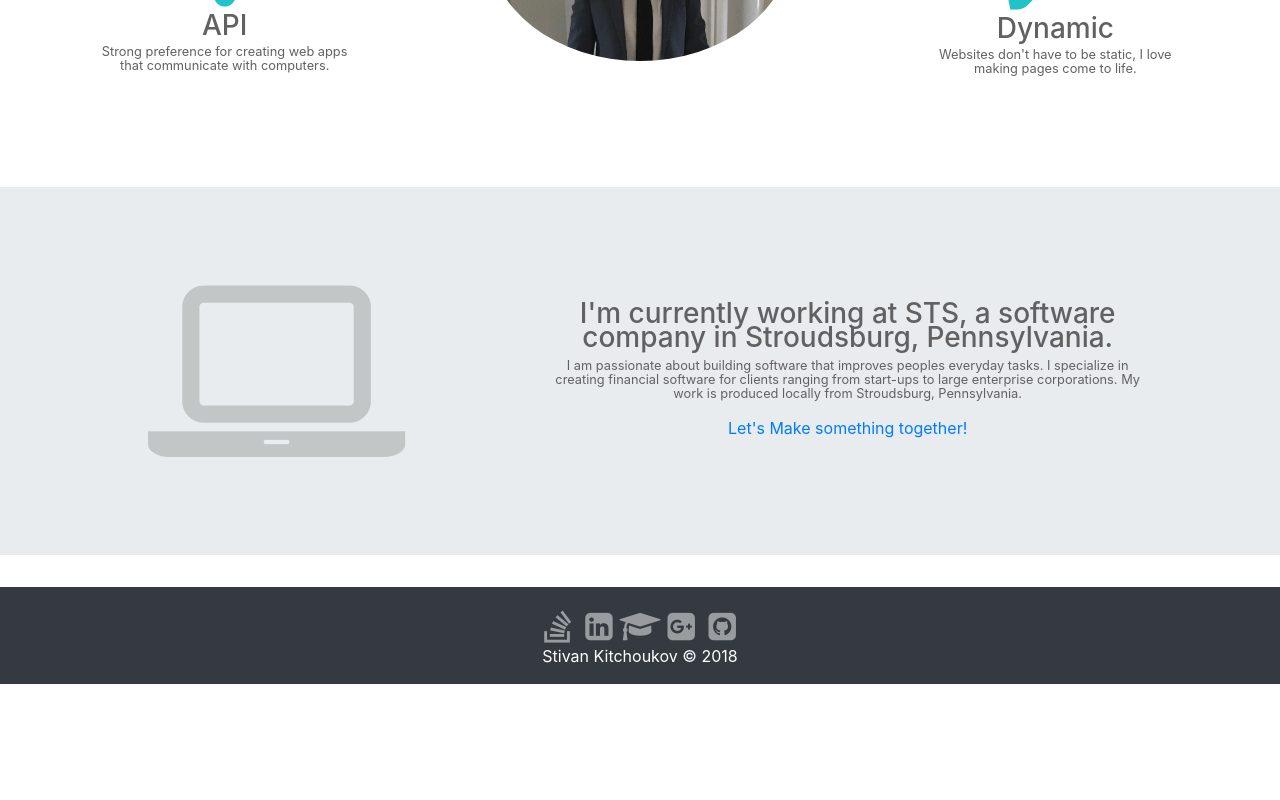
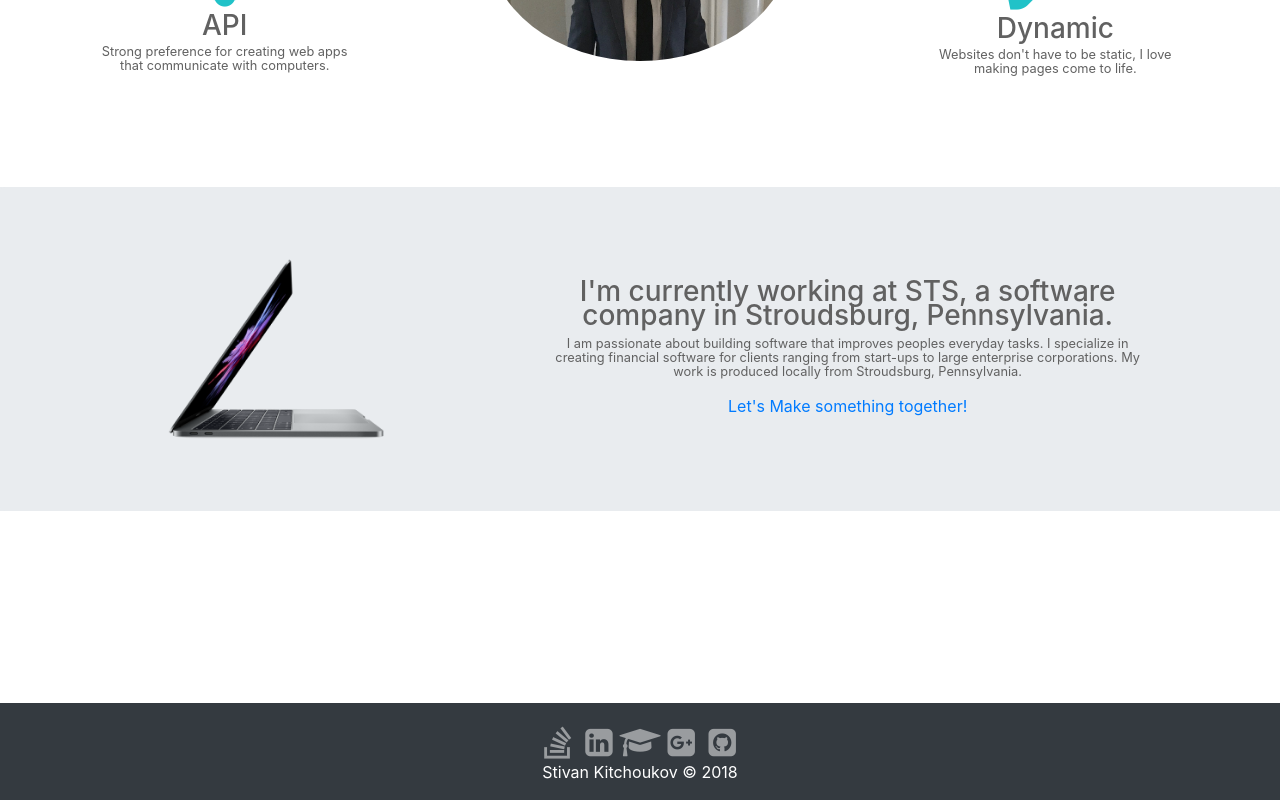
Before and after one commit to Pr0gramist/AWS_WebPortfolio, a React (Create React App) app: page / in a window 1280 px wide. Shown: the part 421-1221 px from the top of the page. Before the commit the page ends 1105 px from the top, so only its background shows below. Built offline with nearby package versions, Linux system fonts and the light colour scheme.

Commit message:
Added Image

```diff
--- a/src/Assets/css/default.css
+++ b/src/Assets/css/default.css
@@ -60,6 +60,9 @@ html,#landingPage, #pt{
     color:#c2c6c6;
     font-size: 240px;
 }
+#homepage_skills{
+    background-color: white;
+}
 
 /*
     Footer
--- a/src/components/pages/homePage.js
+++ b/src/components/pages/homePage.js
@@ -1,5 +1,6 @@
 import React, { Component } from 'react';
 import myPic from '../images/stivan.jpeg';
+import macbookPic from '../images/macbook.png';
 class Homepage extends Component {
     render() {
         return (
@@ -30,11 +31,12 @@ class Homepage extends Component {
                     </div>
                 </div>
                 <div id="hompage_content">
-                <div class="jumbotron text-center">
+                    <div class="jumbotron text-center">
                         <div class="row align-items-center">
 
                             <div class="col-sm-5">
-                                <i id="homepage_info_icon" class="fa fa-laptop"></i>
+                                {/*<i id="homepage_info_icon" class="fa fa-laptop"></i>*/}
+                                <img src={macbookPic} width="220" height="196"></img>
                             </div>
                             <div class="col-sm-6">
                                 <h3  id="homepage_title_text">
@@ -52,6 +54,9 @@ class Homepage extends Component {
                         </div>
                     </div>
                 </div>
+                <div id="homepage_skills" class="jumbotron text-center">
+
+                </div>
 
             </div>
         );
```
Also changed, not shown: src/components/images/macbook.png (added).
